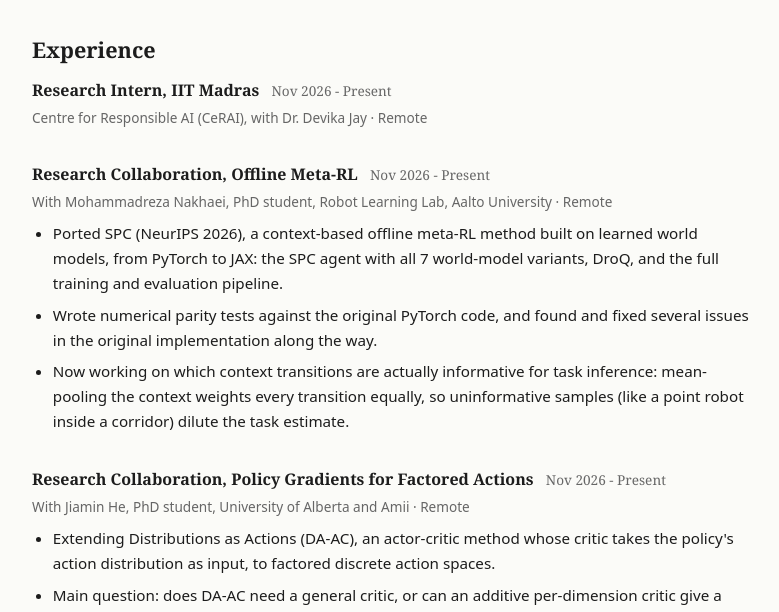
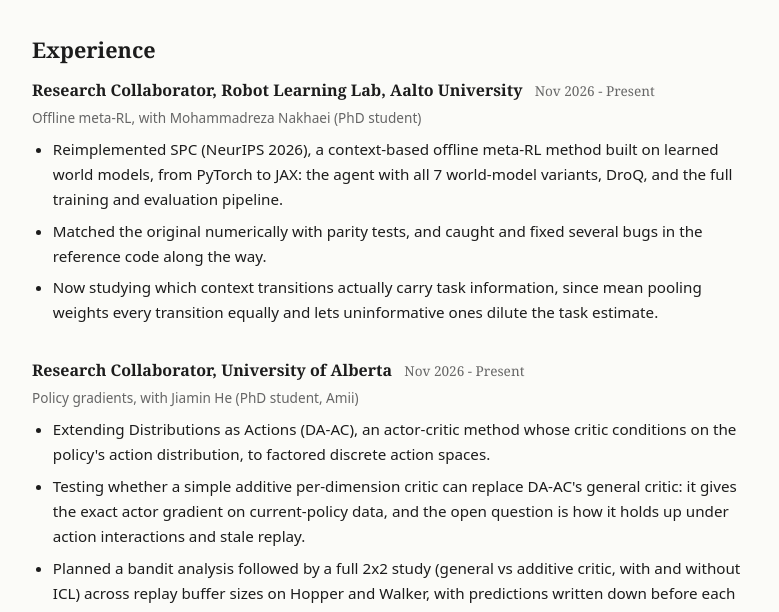
Before and after one commit to Levi0p/Levi0p.github.io, a plain HTML site: page ml.html in a window 1280 px wide. Shown: the part 188-800 px from the top of the page, without its empty margins (248-1027 px from the left). Drawn offline with Linux system fonts and the light colour scheme.

Commit message:
Reword research collaborations, move IIT Madras entry

```diff
--- a/ml.html
+++ b/ml.html
@@ -22,26 +22,26 @@
 <h1>Machine Learning</h1>
 <h2>Experience</h2>
 <div class="entry">
-<h3>Research Intern, IIT Madras <span class="meta">Nov 2026 - Present</span></h3>
-<p class="sub">Centre for Responsible AI (CeRAI), with Dr. Devika Jay · Remote</p>
-</div>
-<div class="entry">
-<h3>Research Collaboration, Offline Meta-RL <span class="meta">Nov 2026 - Present</span></h3>
-<p class="sub">With Mohammadreza Nakhaei, PhD student, Robot Learning Lab, Aalto University · Remote</p>
+<h3>Research Collaborator, Robot Learning Lab, Aalto University <span class="meta">Nov 2026 - Present</span></h3>
+<p class="sub">Offline meta-RL, with Mohammadreza Nakhaei (PhD student)</p>
 <ul>
-<li>Ported SPC (NeurIPS 2026), a context-based offline meta-RL method built on learned world models, from PyTorch to JAX: the SPC agent with all 7 world-model variants, DroQ, and the full training and evaluation pipeline.</li>
-<li>Wrote numerical parity tests against the original PyTorch code, and found and fixed several issues in the original implementation along the way.</li>
-<li>Now working on which context transitions are actually informative for task inference: mean-pooling the context weights every transition equally, so uninformative samples (like a point robot inside a corridor) dilute the task estimate.</li>
+<li>Reimplemented SPC (NeurIPS 2026), a context-based offline meta-RL method built on learned world models, from PyTorch to JAX: the agent with all 7 world-model variants, DroQ, and the full training and evaluation pipeline.</li>
+<li>Matched the original numerically with parity tests, and caught and fixed several bugs in the reference code along the way.</li>
+<li>Now studying which context transitions actually carry task information, since mean pooling weights every transition equally and lets uninformative ones dilute the task estimate.</li>
 </ul>
 </div>
 <div class="entry">
-<h3>Research Collaboration, Policy Gradients for Factored Actions <span class="meta">Nov 2026 - Present</span></h3>
-<p class="sub">With Jiamin He, PhD student, University of Alberta and Amii · Remote</p>
+<h3>Research Collaborator, University of Alberta <span class="meta">Nov 2026 - Present</span></h3>
+<p class="sub">Policy gradients, with Jiamin He (PhD student, Amii)</p>
 <ul>
-<li>Extending Distributions as Actions (DA-AC), an actor-critic method whose critic takes the policy's action distribution as input, to factored discrete action spaces.</li>
-<li>Main question: does DA-AC need a general critic, or can an additive per-dimension critic give a better policy gradient? An additive critic gives the exact DA actor gradient when it is fit on current-policy actions, and breaks down with action interactions and stale replay data.</li>
-<li>Working through the bandit case analytically first, then a full 2x2 comparison (general vs additive critic, with and without ICL) across small and large replay buffers on Hopper and Walker, with predictions written down before each run.</li>
+<li>Extending Distributions as Actions (DA-AC), an actor-critic method whose critic conditions on the policy's action distribution, to factored discrete action spaces.</li>
+<li>Testing whether a simple additive per-dimension critic can replace DA-AC's general critic: it gives the exact actor gradient on current-policy data, and the open question is how it holds up under action interactions and stale replay.</li>
+<li>Planned a bandit analysis followed by a full 2x2 study (general vs additive critic, with and without ICL) across replay buffer sizes on Hopper and Walker, with predictions written down before each run.</li>
 </ul>
+</div>
+<div class="entry">
+<h3>ML Research Intern, IIT Madras <span class="meta">Nov 2026 - Present</span></h3>
+<p class="sub">Centre for Responsible AI (CeRAI), with Dr. Devika Jay</p>
 </div>
 <div class="entry">
 <h3>ML Research Intern, IIT Bombay <span class="meta">Sep 2025 - Feb 2026</span></h3>
```
